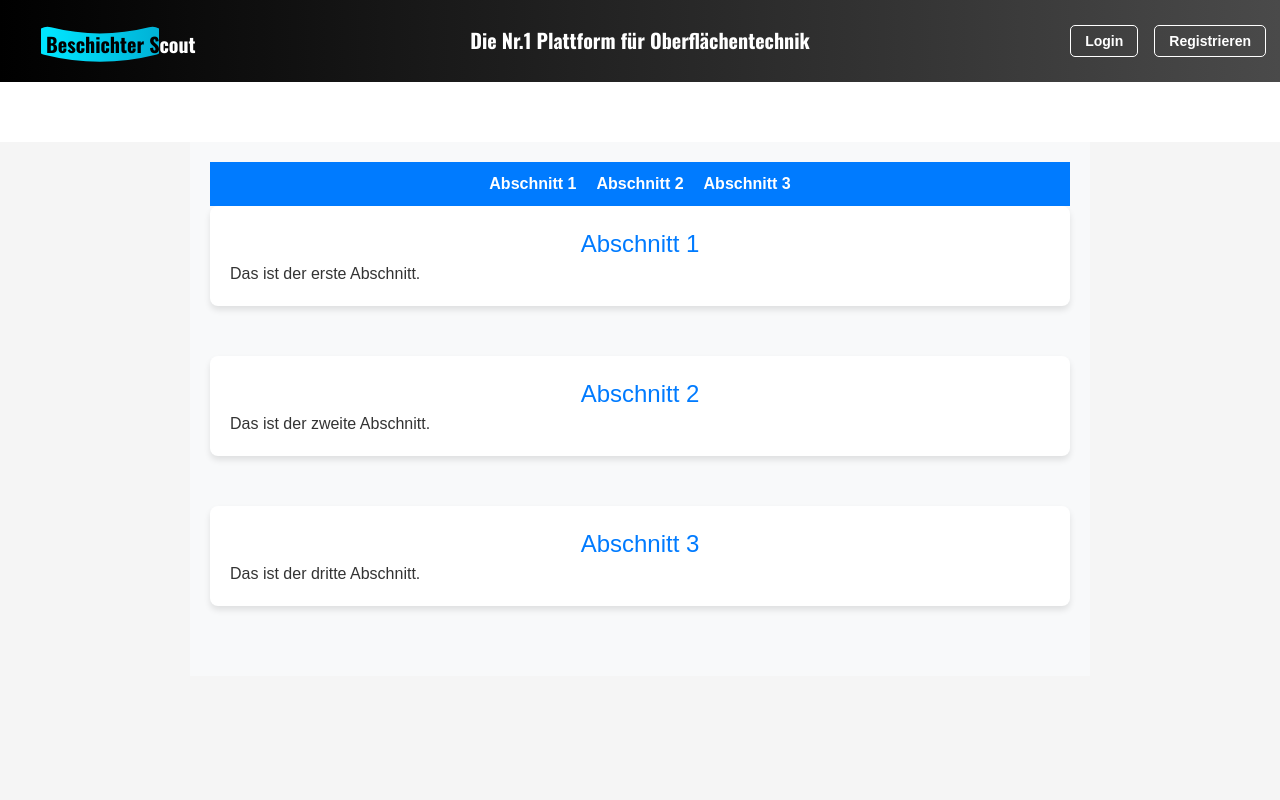
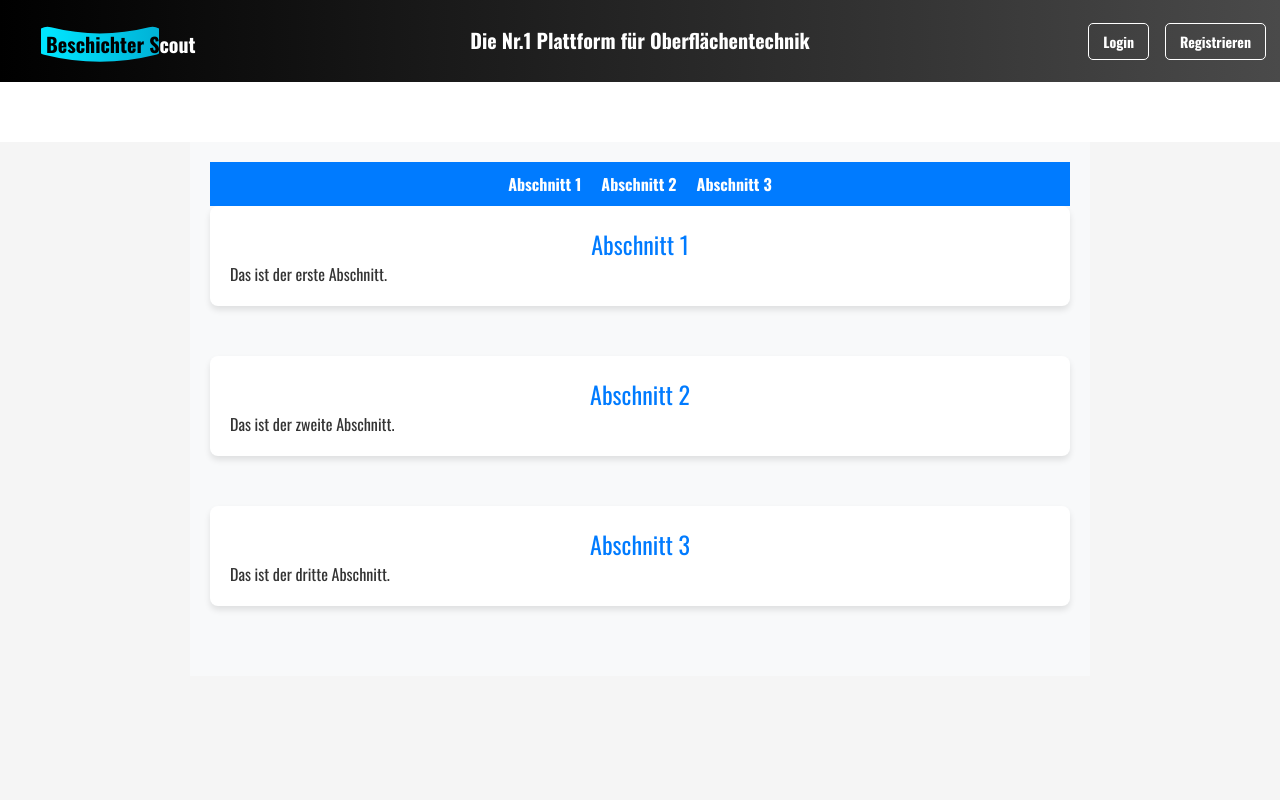
Before and after one commit to Berliner108/2, a Next.js app: page /wissenswertes in a window 1280 px wide. Shown: the top 800 px of the page. Built offline with nearby package versions, Linux system fonts and the light colour scheme.

Commit message:
Mein neuer Commit

```diff
--- /dev/null
+++ b/src/app/_document.tsx
@@ -0,0 +1,22 @@
+// pages/_document.tsx
+
+import Document, { Html, Head, Main, NextScript } from 'next/document';
+
+class MyDocument extends Document {
+  render() {
+    return (
+      <Html>
+        <Head>
+          <link rel="stylesheet" href="https://cdnjs.cloudflare.com/ajax/libs/font-awesome/6.0.0-beta3/css/all.min.css" />
+          <link rel="stylesheet" href="https://fonts.googleapis.com/css2?family=Oswald&display=swap" />
+        </Head>
+        <body>
+          <Main />
+          <NextScript />
+        </body>
+      </Html>
+    );
+  }
+}
+
+export default MyDocument;
--- a/src/app/page.tsx
+++ b/src/app/page.tsx
@@ -12,7 +12,7 @@ export default function Home() {
             <b>Angebote einholen</b>▿
           </button>
           <div className={styles.dropdown}>
-            <a href="/wissenswertes" className={styles.dropdownLink}>Lackieren</a>
+            <a href="#" className={styles.dropdownLink}>Lackieren</a>
             <a href="#" className={styles.dropdownLink}>Pulverbeschiten</a>
             <a href="#" className={styles.dropdownLink}>Verzinken</a>
             <a href="#" className={styles.dropdownLink}>Eloxieren</a>
--- a/src/app/wissenswertes/wissenswertes.module.css
+++ b/src/app/wissenswertes/wissenswertes.module.css
@@ -1,3 +1,5 @@
+@import url('https://fonts.googleapis.com/css2?family=Oswald:wght@400;700&display=swap');
+
 /* styles/wissenswertes.module.css */
 .container {
     max-width: 900px;
--- a/src/styles/globals.css
+++ b/src/styles/globals.css
@@ -23,5 +23,5 @@ html {
 body {
   color: var(--foreground);
   background: var(--background);
-  font-family: Arial, Helvetica, sans-serif;
+  font-family: 'oswald', sans-serif;
 }
```
